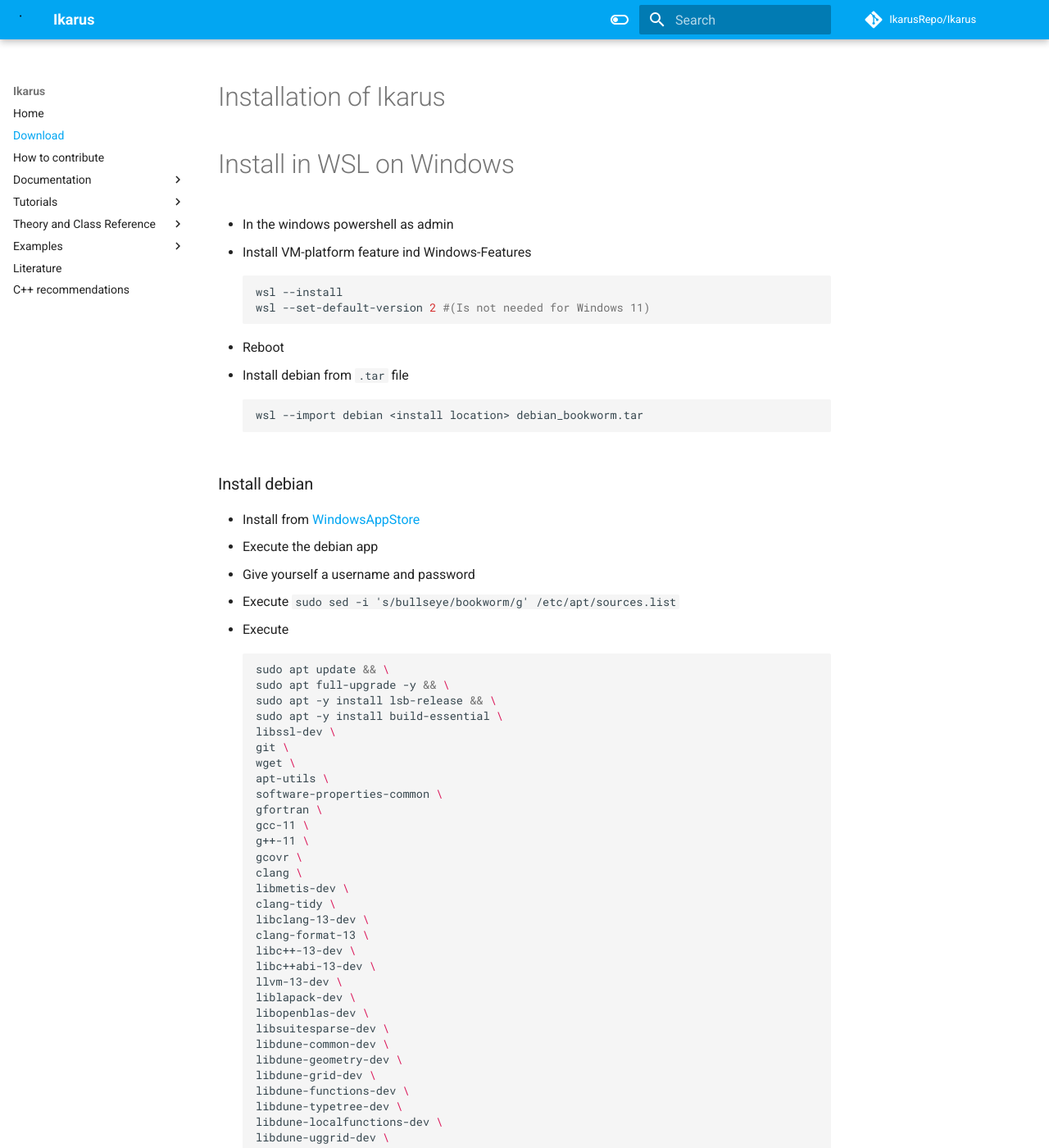
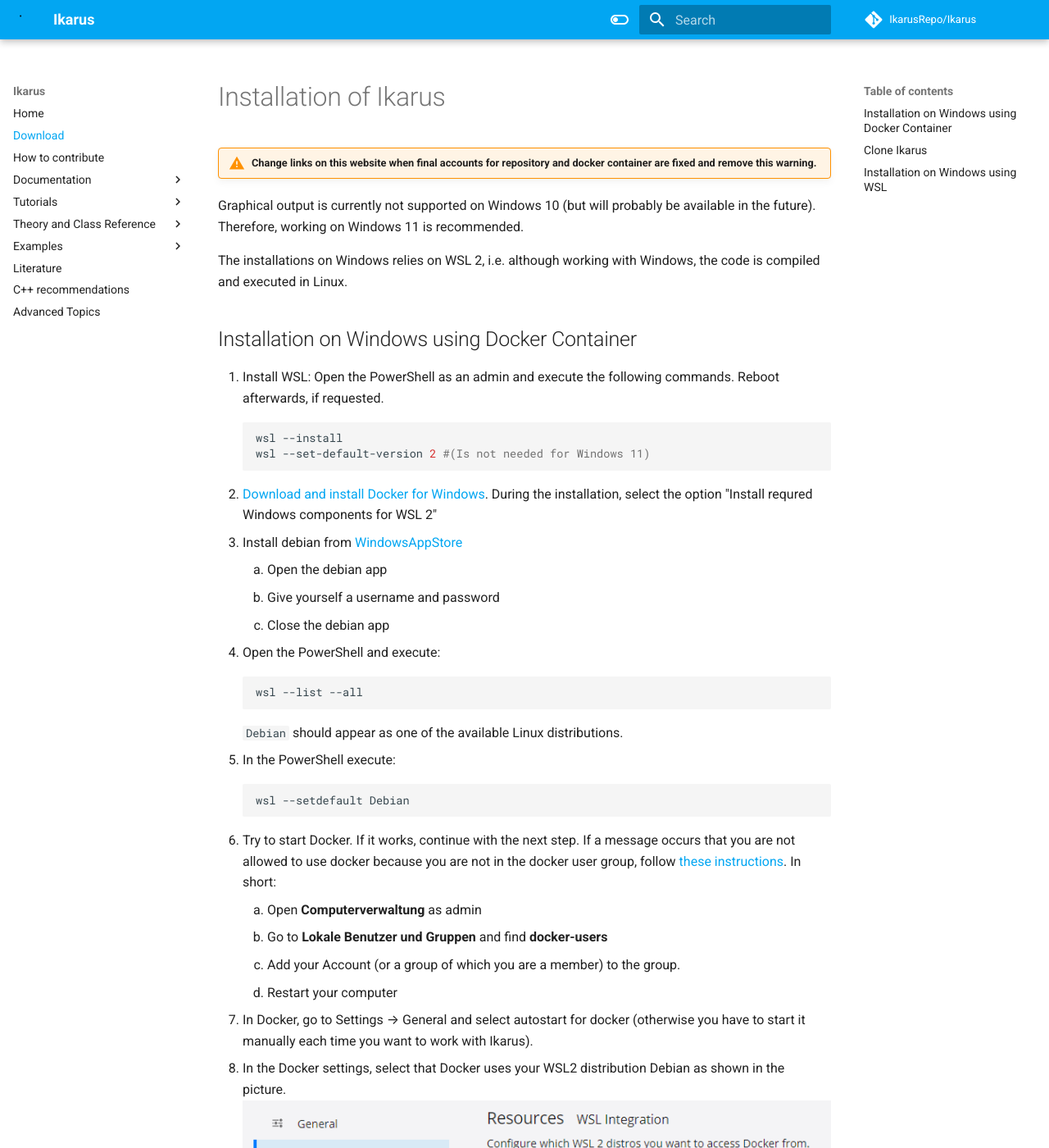
Before and after one commit to ikarus-project/ikarus, an MkDocs documentation site: the page built from docs/website/download.md, in a window 1280 px wide and 1400 px high. Shown: the whole window at 82% size. Built offline with MkDocs 1.6.1 and Material for MkDocs 9.7.7, drawn with Linux system fonts in a browser that asks for light colours; comment, search, counter and statistics services are not loaded; some of the changed text lies outside the part shown.

Commit message:
Added explanation on installation using docker container
Furthermore, section "Advanced Topics" created

````diff
--- a/docs/mkdocs.yml
+++ b/docs/mkdocs.yml
@@ -63,6 +63,7 @@
       - Integrate pi: examples/integrate_pi.md
   - Literature: 99_Literature/99_Literature.md
   - C++ recommendations: cppRef.md
+  - Advanced Topics: AdvancedTopics.md
 
 
 # Customization
--- a/docs/website/download.md
+++ b/docs/website/download.md
@@ -1,23 +1,96 @@
 # Installation of Ikarus
 
-# Install in WSL on Windows
-- In the windows powershell as admin
-- Install VM-platform feature ind Windows-Features
+!!! warning "Change links on this website when final accounts for repository and docker container are fixed and remove this warning."
+
+Graphical output is currently not supported on Windows 10 (but will probably be available in the future). Therefore,
+working on Windows 11 is recommended.
+
+The installations on Windows relies on WSL 2, i.e. although working with Windows, the code is compiled and executed in Linux.
+
+## Installation on Windows using Docker Container
+1. Install WSL: Open the PowerShell as an admin and execute the following commands. Reboot afterwards, if requested.
+```sh
+wsl --install
+wsl --set-default-version 2 #(Is not needed for Windows 11)
+```
+2. [Download and install Docker for Windows](https://docs.docker.com/desktop/windows/install/).
+  During the installation, select the option "Install requred Windows components for WSL 2"
+3. Install debian from [WindowsAppStore](https://www.microsoft.com/en-us/p/debian/9msvkqc78pk6#activetab=pivot:overviewtab)
+    1. Open the debian app
+    2. Give yourself a username and password
+    3. Close the debian app
+4. Open the PowerShell and execute:
+```sh
+wsl --list --all
+```
+`Debian` should appear as one of the available Linux distributions.
+5. In the PowerShell execute:
+```sh
+wsl --setdefault Debian
+```
+6. Try to start Docker. If it works, continue with the next step. If a message occurs that you are not allowed to use docker because
+    you are not in the docker user group, follow [these instructions](https://icij.gitbook.io/datashare/faq-errors/you-are-not-allowed-to-use-docker-you-must-be-in-the-docker-users-group-.-what-should-i-do).
+    In short:
+    1. Open **Computerverwaltung** as admin
+    2. Go to **Lokale Benutzer und Gruppen** and find **docker-users**
+    3. Add your Account (or a group of which you are a member) to the group.
+    4. Restart your computer
+7. In Docker, go to Settings --> General and select autostart for docker
+    (otherwise you have to start it manually each time you want to work with Ikarus).
+8. In the Docker settings, select that Docker uses your WSL2 distribution Debian as shown in the picture.
+    ![DockerWslSettings.png](images/Installation/DockerWslSettings.png)
+
+    In cases docker says that you don't have a WSL 2 distribution, go to the PowerShell and execute
+```sh
+wsl --set-default-version 2 #(just to be sure that you didn't forgot this at the beginning)
+wsl --set-version Debian 2 #(Converts debian to version 2)
+```
+You should now be able to change the docker settings according to the picture above.
+
+9. Open the PowerShell and execute:
+```sh
+docker pull rath3t/ikarus-debian-bookworm:latest
+```
+6. Download and install [CLion EAP Version](https://www.jetbrains.com/clion/nextversion/).
+7. In CLion EAP Version, go to **File** and **Settings** and apply the following settings for the toolchain:
+    ![img.png](images/Installation/CLionToolchainSettings.png)
+    Edit the Container settings and paste the following command into `Run options`:
+```
+-e DISPLAY=:0 -v \\wsl$\debian\mnt\wslg\.X11-unix:/tmp/.X11-unix -v \\wsl$\debian\mnt\wslg:/mnt/wslg -p 8000:8000
+```
+8. [Clone Ikarus](#clone-ikarus)
+
+## Clone Ikarus
+
+- Clone the Ikarus repository as you do it with any other repository (e.g. using GitKraken)
+- ToDo: Describe here how to access it from Github.com
+- Open the CMake tab `CMake` in the CLion footer:
+  ![ClionFooter.png](images/Installation/ClionFooter.png)
+- Click on `Reload CMake project` (refresh symbol)
+  ![ReloadCmakeProject.png](images/Installation/ReloadCmakeProject.png)
+- CMake now detects all required sources automatically. The output should look similar to
+  the screenshot below
+  ![CMakeOutput.png](images/Installation/CMakeOutput.png)
+
+## Installation on Windows using WSL
+!!! warning "This installation procedure is not recommended"
+    The installation using Docker described above has several advantages and should be the standard.
+    This section will be removed in the future
+1. Install WSL: Open the PowerShell as an admin and execute the following commands. Reboot afterwards, if requested.
   ```sh
   wsl --install
   wsl --set-default-version 2 #(Is not needed for Windows 11)
   ```
-- Reboot
-- Install debian from `.tar` file
+2. Install debian from `.tar` file OR alternatively (3)
   ```sh
   wsl --import debian <install location> debian_bookworm.tar
   ```
-### Install debian
-- Install from [WindowsAppStore](https://www.microsoft.com/en-us/p/debian/9msvkqc78pk6#activetab=pivot:overviewtab)
-- Execute the debian app
-- Give yourself a username and password
-- Execute `sudo sed -i 's/bullseye/bookworm/g' /etc/apt/sources.list`
-- Execute
+3. Install debian manually
+    1. Install from [WindowsAppStore](https://www.microsoft.com/en-us/p/debian/9msvkqc78pk6#activetab=pivot:overviewtab)
+    2. Open the debian app
+    3. Give yourself a username and password
+    4. Execute in debian `sudo sed -i 's/bullseye/bookworm/g' /etc/apt/sources.list`
+    5. Execute the following list of commands in debian
   ```sh
   sudo apt update && \
   sudo apt full-upgrade -y && \
@@ -133,27 +206,6 @@
   ```sh
   wget https://raw.githubusercontent.com/JetBrains/clion-wsl/master/ubuntu_setup_env.sh && bash ubuntu_setup_env.sh
   ```
-- In Clion setting:
-  - Build, Execution, Deployment --> Toolchains
-  - Add with the `+`-sign a WSL configuration
-  - Make sure it is used as default (Move it up with the arrow buttons otherwise)
-
-
-## Clone Ikarus
-
-- Clone the Ikarus repository as you do it with any other repository (e.g. using GitKraken)
-- ToDo: Describe here how to access it from Github.com
-- Open the CMake tab `CMake` in the CLion footer:
-  ![ClionFooter.png](images/Installation/ClionFooter.png)
-- Click on `Reload CMake project` (refresh symbol)
-![ReloadCmakeProject.png](images/Installation/ReloadCmakeProject.png)
-- CMake now detects all required sources automatically. The output should look similar to
-the screenshot below
-![CMakeOutput.png](images/Installation/CMakeOutput.png)
-
-
-## Further reading:
-As the next step: We recommend to read the following pages:
-- ToDo
-- ToDo
-- ...
+6. In Clion, go to **File** and **Settings** and apply the following settings for the toolchain:
+  - Build, Execution, Deployment --> Toolchains: Add with the `+`-sign a WSL configuration
+  - Make sure it is used as defaultm i.e. it has to be the first item in the list. Move it up with the arrow buttons otherwise.
````
Also changed, not shown: docs/website/AdvancedTopics.md (added, +8 -0 lines), docs/website/images/Installation/CLionToolchainSettings.png (added), docs/website/images/Installation/DockerWslSettings.png (added).
